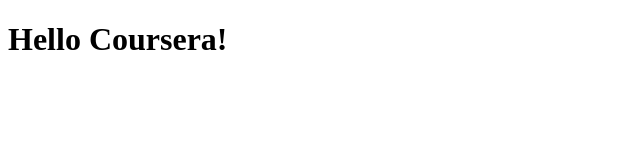
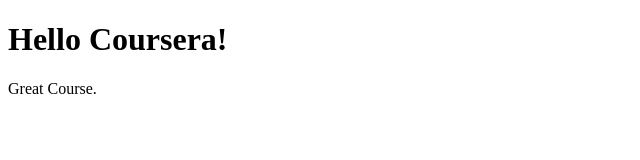
Before and after one commit to specoff/lessons-test, a plain HTML site: page sites/index.html in a window 1280 px wide. Shown: the whole page, without its empty margins (0-640 px from the left). Drawn offline with Linux system fonts and the light colour scheme.

Commit message:
Small additional to our page content.

```diff
--- a/sites/index.html
+++ b/sites/index.html
@@ -5,5 +5,6 @@
 </head>
 <body>
 <h1>Hello Coursera!</h1>
+<p>Great Course.</p>
 </body>
 </html>
```
